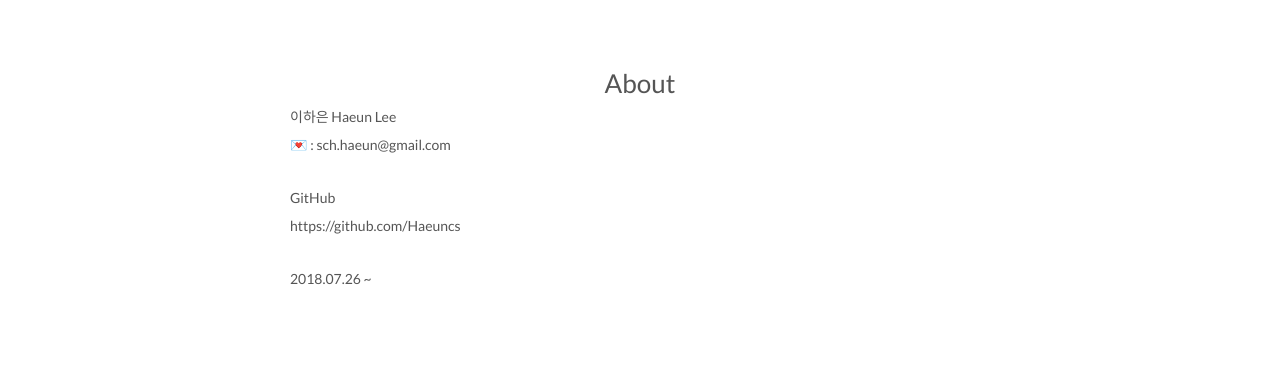
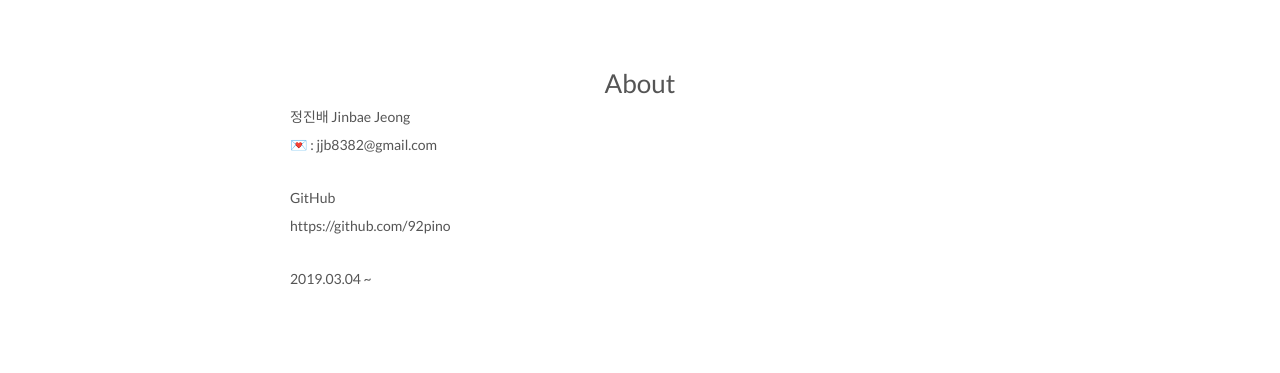
Before and after one commit to 92pino/backup, a Jekyll site: the page built from about/index.md, in a window 1280 px wide. Shown: the part 277-650 px from the top of the page. Built offline with Jekyll 4.4.1, drawn with Linux system fonts in a browser that asks for light colours.

```diff
--- a/about/index.md
+++ b/about/index.md
@@ -3,11 +3,11 @@ layout: page
 type: about
 ---
 
-이하은 Haeun Lee <br/>
-💌 : sch.haeun@gmail.com <br/>
+정진배 Jinbae Jeong <br/>
+💌 : jjb8382@gmail.com <br/>
 
 
 GitHub<br/>
-https://github.com/Haeuncs
+https://github.com/92pino
 
-2018.07.26 ~
+2019.03.04 ~
```
Also changed, not shown: _posts/swift/2019-03-24-Swift-Function.md (+1 -1 lines), _posts/swift/2019-03-25-Swift-LoopStatements.md (+1 -1 lines), _posts/swift/2019-03-29-Swift-ConditionalStatements.md (+1 -1 lines), _posts/swift/2019-05-08-Swift-Closure.md (+2 -2 lines).
